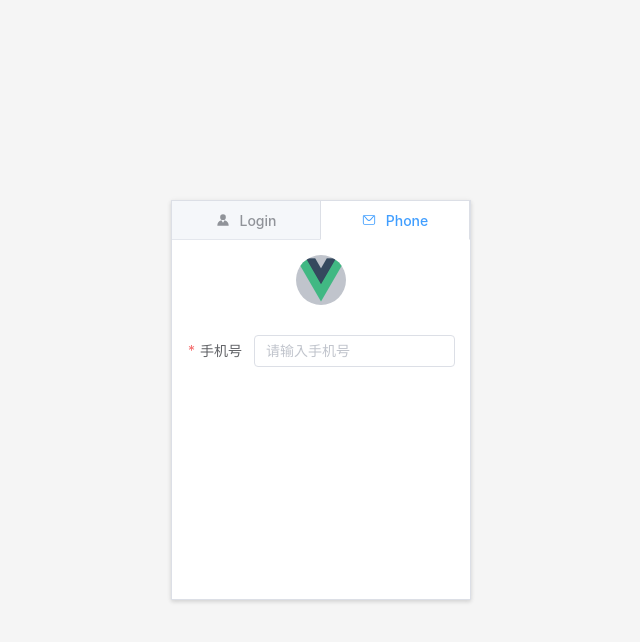
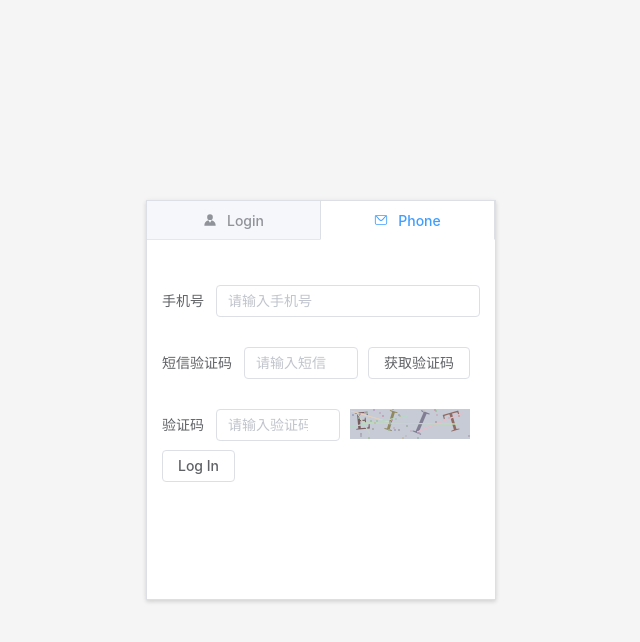
Before and after one commit to Hubbard-Liu/vue3-ts-admin, a Vue app: page /login in a window 1280 px wide. Both pictures are taken after a click on the tab "Phone". Shown: the top 642 px of the page, without its empty margins (319-959 px from the left). Built offline with nearby package versions, Linux system fonts and the light colour scheme.

Commit message:
feat(components): login

```diff
--- a/src/components/Verify.vue
+++ b/src/components/Verify.vue
@@ -2,7 +2,7 @@
  * @Author: Do not edit
  * @Date: 2022-01-12 16:34:51
  * @LastEditors: Liuyu
- * @LastEditTime: 2022-01-12 16:40:46
+ * @LastEditTime: 2022-01-26 17:00:43
  * @FilePath: \vue3-ts-init\src\components\Verify.vue
 -->
 <template>
@@ -13,20 +13,25 @@
       :height="state.height"
       @click="handleDraw"
     ></canvas>
-    <div>state: {{ state.imgCode }}</div>
+    <!-- <div>state: {{ state.imgCode }}</div> -->
   </div>
 </template>
 
 <script setup lang="ts">
-import { reactive, onMounted, ref } from 'vue';
+import { reactive, onMounted, ref, defineProps } from 'vue';
+const props = defineProps({
+  width: Number,
+  height: Number
+});
 
 const verify = ref({} as HTMLCanvasElement);
 const state = reactive({
   pool: 'ABCDEFGHIJKLMNOPQRSTUVWXYZ1234567890', // 字符串
-  width: 120,
-  height: 40,
+  width: props.width || 120,
+  height: props.height || 40,
   imgCode: ''
 });
+
 onMounted(() => {
   // 初始化绘制图片验证码
   state.imgCode = draw();
@@ -124,9 +129,19 @@ const draw = () => {
   }
   return imgCode;
 };
+
+// 导出
+// 使用 <script setup> 的组件是默认关闭的，也即通过模板 ref 或者 $parent 链获取到的组件的公开实例，不会暴露任何在 <script setup> 中声明的绑定。
+// 为了在 <script setup> 组件中明确要暴露出去的属性，使用 defineExpose 编译器宏：
+// eslint-disable-next-line no-undef
+defineExpose({
+  state
+});
 </script>
+
 <style type="text/css">
 .img-verify canvas {
   cursor: pointer;
+  margin: 0 10px;
 }
 </style>
--- a/src/utils/rules.ts
+++ b/src/utils/rules.ts
@@ -2,22 +2,28 @@
  * @Author: Do not edit
  * @Date: 2022-01-20 22:57:00
  * @LastEditors: Liuyu
- * @LastEditTime: 2022-01-25 21:08:19
- * @FilePath: /vue3-ts-init/src/utils/rules.ts
+ * @LastEditTime: 2022-01-26 11:36:08
+ * @FilePath: \vue3-ts-init\src\utils\rules.ts
  */
-const rulePhone = (rule: any, value: any, callback: any): void => {
-  const reg = /^[0-9]{10}/g;
-  const isValue = Number(value);
-  if (typeof isValue !== 'number') {
-    callback(new Error('请输入正确的手机号'));
-  }
-  if (reg.test(isValue.toString())) {
-    callback(new Error('请输入正确长度的手机号'));
-  }
-  callback();
-};
+interface rulesType {
+  [key: string]: any;
+}
 
-export const rules = {
+interface itemFormType {
+  name: string;
+  code: string;
+  value: string | number;
+  rules: string;
+  type?: string;
+  key: string | number;
+}
+
+export interface rulesFormType {
+  form: itemFormType[];
+  [key: string]: any;
+}
+
+export const rules: rulesType = {
   username: [
     {
       required: true,
@@ -51,12 +57,39 @@ export const rules = {
       trigger: 'blur'
     }
   ],
+  msg: [
+    {
+      required: true,
+      message: '请输入短信验证码',
+      trigger: 'blur'
+    },
+    {
+      min: 4,
+      max: 4,
+      message: '长度为4位',
+      trigger: 'blur'
+    }
+  ],
   phone: [
     {
       required: true,
       message: '请输入手机号',
       trigger: 'blur'
     },
-    { validator: rulePhone, trigger: 'blur', required: true }
+    {
+      validator: rulePhone,
+      trigger: ['blur', 'change']
+    }
   ]
 };
+
+function rulePhone(rule: any, value: any, callback: any): void {
+  const reg = /^(?:(?:\+|00)86)?1[3-9]\d{9}$/;
+  if (value === '') {
+    callback(new Error('请输入正确的手机号'));
+  }
+  if (!reg.test(value.toString())) {
+    callback(new Error('请输入正确长度的手机号'));
+  }
+  callback();
+}
--- a/src/views/login/components/account-number.vue
+++ b/src/views/login/components/account-number.vue
@@ -2,68 +2,112 @@
  * @Author: Do not edit
  * @Date: 2022-01-20 22:53:27
  * @LastEditors: Liuyu
- * @LastEditTime: 2022-01-25 21:14:44
- * @FilePath: /vue3-ts-init/src/views/login/components/account-number.vue
+ * @LastEditTime: 2022-01-26 15:54:56
+ * @FilePath: \vue3-ts-init\src\views\login\components\account-number.vue
 -->
 <template>
-  <div>
+  <div class="account-number">
     <el-form
       ref="ruleFormRef"
+      class="account-ruleForm"
       :model="account"
-      :rules="accountRules"
-      class="account-ruleForm"
-      :hide-required-asterisk="false"
+      label-width="auto"
+      hide-required-asterisk
     >
       <el-form-item
         v-for="(item, i) in account.form"
         :label="item.name"
-        :prop="`form[${i}].rules`"
+        :prop="`form[${i}].value`"
+        :rules="accountRules[item.rules]"
         :key="item.key"
         class="account-item"
       >
         <el-input
-          v-model="item.value"
+          v-model.trim="item.value"
+          :type="item.type ?? 'text'"
           :placeholder="'请输入' + item.name"
+          autosize
+          clearable
         ></el-input>
       </el-form-item>
+      <!-- submit -->
+      <div class="account-number-submit">
+        <el-button @click="onSubmit">Log In</el-button>
+      </div>
     </el-form>
   </div>
 </template>
 
 <script lang="ts">
-import { defineComponent, reactive } from 'vue';
-import { rules } from '@/utils/rules';
+import { defineComponent, reactive, computed, ref } from 'vue';
+import { rules, rulesFormType } from '@/utils/rules';
+import { ElForm, ElMessage as $message } from 'element-plus';
 
 export default defineComponent({
   name: 'accountNumber',
   setup() {
-    const account = reactive({
+    const account: rulesFormType = reactive({
       form: [
         {
           name: '账号',
+          code: 'username',
           value: '',
           rules: 'username',
           key: '0'
         },
         {
           name: '密码',
+          code: 'password',
           value: '',
           rules: 'password',
+          type: 'password',
           key: '1'
         }
       ]
     });
+
+    const formData = computed(() => {
+      interface paramsType {
+        [key: string]: any;
+      }
+      const params: paramsType = {};
+      account.form.forEach((item) => {
+        params[item.code] = item.value;
+      });
+      return params;
+    });
+
+    const ruleFormRef = ref<InstanceType<typeof ElForm>>();
+
     const accountRules = rules;
+    function onSubmit() {
+      ruleFormRef.value?.validate((res) => {
+        if (!res) return $message.warning('请填写内容');
+        $message.success('登入成功');
+        console.log('submit!', formData.value);
+      });
+    }
 
     return {
       account,
-      accountRules
+      accountRules,
+      onSubmit,
+      ruleFormRef
     };
   }
 });
 </script>
 
 <style lang="scss">
+.account-number {
+  &-submit {
+    margin-top: 40px;
+    display: flex;
+    justify-content: center;
+    width: 100%;
+  }
+}
+
 .account-item {
   margin: 30px 0 0;
 }
--- a/src/views/login/components/account-phone.vue
+++ b/src/views/login/components/account-phone.vue
@@ -2,84 +2,140 @@
  * @Author: Do not edit
  * @Date: 2022-01-22 20:56:00
  * @LastEditors: Liuyu
- * @LastEditTime: 2022-01-23 23:03:49
- * @FilePath: /vue3-ts-init/src/views/login/components/account-phone.vue
+ * @LastEditTime: 2022-01-26 18:00:01
+ * @FilePath: \vue3-ts-init\src\views\login\components\account-phone.vue
 -->
 <template>
   <div class="account-phone">
     <el-form
       ref="ruleFormRef"
       :model="account"
-      :rules="accountRules"
       class="account-ruleForm"
-      :hide-required-asterisk="false"
+      hide-required-asterisk
     >
       <el-form-item
-        v-for="item in account"
+        v-for="(item, i) in account.form"
         :label="item.name"
-        :prop="item.rules"
-        :key="item.name"
+        :prop="`form[${i}].value`"
+        :rules="accountRules[item.rules]"
+        :key="item.key"
         class="account-item"
       >
+        <div class="account-phone-item">
           <el-input
-          v-model="item.value"
+            v-model.trim="item.value"
+            :type="item.type ?? 'text'"
             :placeholder="'请输入' + item.name"
+            autosize
+            clearable
           ></el-input>
 
-        <el-button v-if="item.name === '验证码'">获取验证码</el-button>
+          <el-button v-if="item.code === 'msg'" style="margin: 0 10px"
+            >获取验证码</el-button
+          >
+
+          <Verify
+            v-if="item.code === 'verify'"
+            ref="verify"
+            :height="30"
+          ></Verify>
+        </div>
       </el-form-item>
+
+      <div>
+        <el-button @click="onSubmit">Log In</el-button>
+      </div>
     </el-form>
   </div>
 </template>
 
 <script lang="ts">
-import { defineComponent, reactive } from 'vue';
-// import { rules } from '@/utils/rules';
+import {
+  defineComponent,
+  reactive,
+  ref,
+  computed,
+  getCurrentInstance
+} from 'vue';
+import { rules, rulesFormType } from '@/utils/rules';
+import Verify from '@/components/Verify.vue';
+import { ElForm, ElMessage as $message } from 'element-plus';
 
 export default defineComponent({
   name: 'accountPhone',
+  components: {
+    Verify
+  },
   setup() {
-    // 自定义规则
-    function rulePhone(rule: any, value: any, callback: any): void {
-      console.log(value);
+    const global = getCurrentInstance();
 
-      // const reg = /^[0-9]{10}/g;
-      // const isValue = Number(value);
-      // if (typeof isValue !== 'number') {
-      //   callback(new Error('请输入正确的手机号'));
-      // }
-      // if (reg.test(isValue.toString())) {
-      //   callback(new Error('请输入正确长度的手机号'));
-      // }
-      callback();
-    }
-    // 所有规则
-    const accountRules = {
-      phone: [
-        // {
-        //   required: true,å
-        //   message: '请输入手机号',
-        //   trigger: 'blur'
-        // },
-        { validator: rulePhone, trigger: 'blur', required: true }
-      ]
-    };
-
-    // 循环项
-    const account = reactive([
+    const account: rulesFormType = reactive({
+      form: [
         {
           name: '手机号',
+          code: 'phone',
           value: '',
-        rules: 'phone'
+          rules: 'phone',
+          key: '0'
+        },
+        {
+          name: '短信验证码',
+          code: 'msg',
+          value: '',
+          rules: 'msg',
+          key: '1'
+        },
+        {
+          name: '验证码',
+          code: 'verify',
+          value: '',
+          rules: 'verify',
+          key: '2'
         }
-    ]);
+      ]
+    });
+
+    const formData = computed(() => {
+      interface paramsType {
+        [key: string]: any;
+      }
+      const params: paramsType = {};
+      account.form.forEach((item) => {
+        params[item.code] = item.value;
+      });
+      return params;
+    });
+
+    const ruleFormRef = ref<InstanceType<typeof ElForm>>();
+
+    const accountRules = rules;
+    function onSubmit() {
+      const ref: any = global?.refs;
+      console.log('verifyRef', ref);
+
+      ruleFormRef.value?.validate((res) => {
+        // console.log(formData.value);
+
+        if (!res) return $message.warning('请填写内容');
+        $message.success('登入成功');
+        console.log('submit!', formData.value);
+      });
+    }
 
     return {
       account,
-      accountRules
+      accountRules,
+      ruleFormRef,
+      onSubmit,
+      formData
     };
   }
 });
 </script>
 
-<style scoped></style>
+<style lang="scss">
+.account-phone-item {
+  display: flex;
+  width: 100%;
+}
+</style>
--- a/src/views/login/login.vue
+++ b/src/views/login/login.vue
@@ -2,16 +2,13 @@
  * @Author: Do not edit
  * @Date: 2022-01-13 10:01:16
  * @LastEditors: Liuyu
- * @LastEditTime: 2022-01-22 22:04:23
- * @FilePath: /vue3-ts-init/src/views/login/login.vue
+ * @LastEditTime: 2022-01-26 16:23:46
+ * @FilePath: \vue3-ts-init\src\views\login\login.vue
 -->
 <template>
   <div class="login">
     <div class="login-content">
       <el-tabs class="login-card" type="border-card" stretch>
-        <div class="login-avatar">
-          <el-avatar :size="50" :src="img" fit="contain"></el-avatar>
-        </div>
         <el-tab-pane>
           <template #label>
             <span>
@@ -50,11 +47,7 @@ export default defineComponent({
     accountPhone
   },
   setup() {
-    const img = require('@/assets/logo.png');
-
-    return {
-      img
-    };
+    return {};
   }
 });
 </script>
@@ -72,7 +65,7 @@ export default defineComponent({
 
   &-content {
     margin: 25vh auto;
-    width: 300px;
+    width: 350px;
     background-color: #fff;
   }
 
```
Also changed, not shown: src/plugins/element-plus.ts (+11 -5 lines), 1 other file (tests, documents, lock files or other folders). Lines whose indentation alone changed are shown as unchanged.
